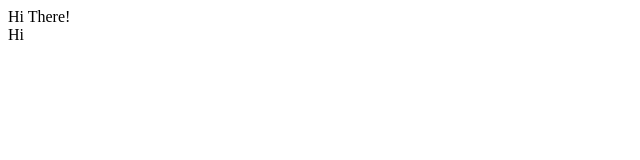
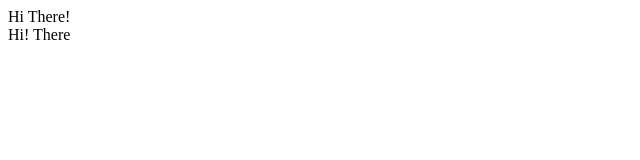
Before and after one commit to scaleracademy/Dec-Web-Dev-Bootcamp, a plain HTML site: page Module-1/index.html in a window 1280 px wide. Shown: the full height of the page, 0-640 px from the left. Drawn offline with Linux system fonts and the light colour scheme.

Commit message:
updated index html file

```diff
--- a/Module-1/index.html
+++ b/Module-1/index.html
@@ -8,6 +8,6 @@
   </head>
   <body>
     Hi There!
-    <div>Hi</div>
+    <div>Hi! There</div>
   </body>
 </html>
```
